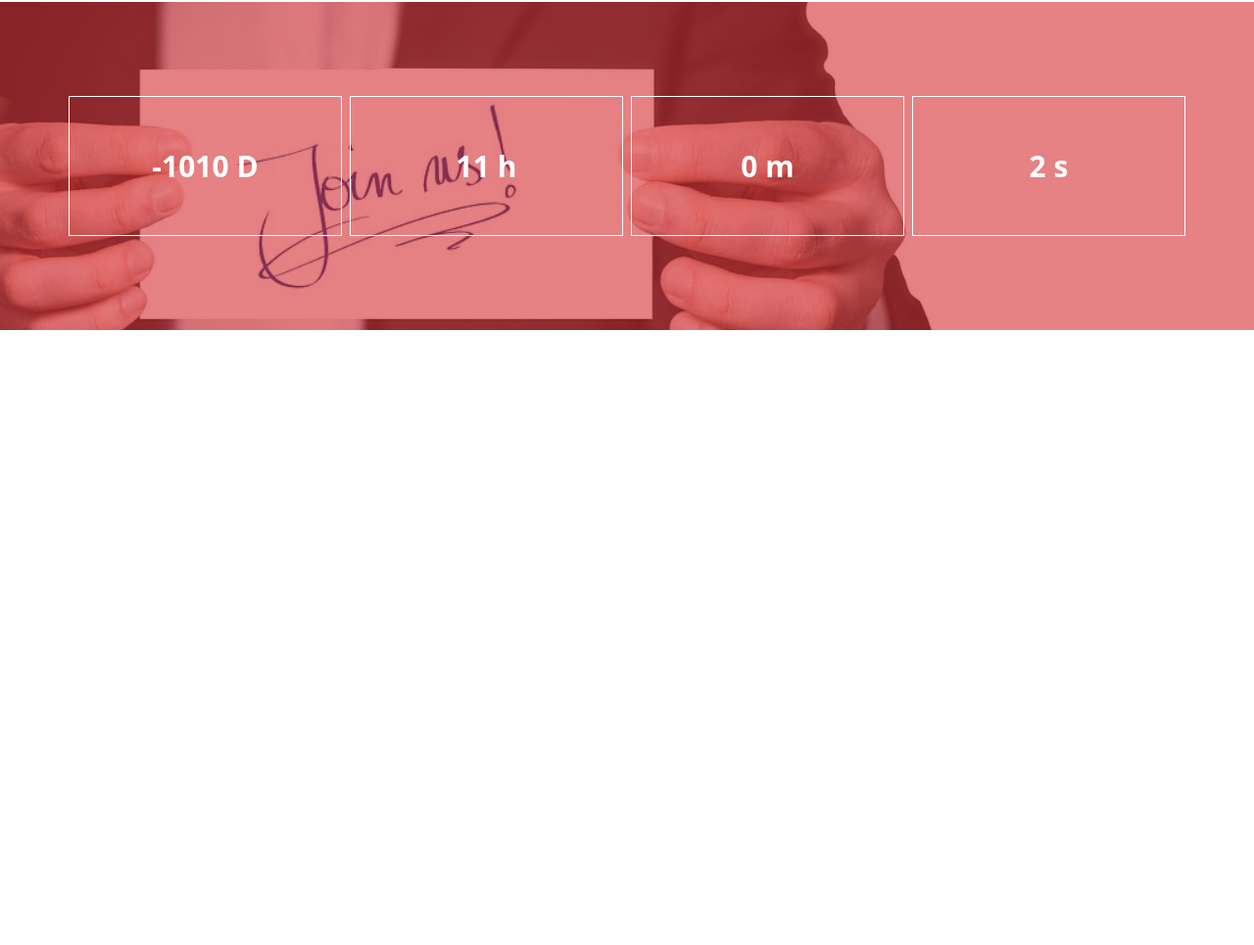
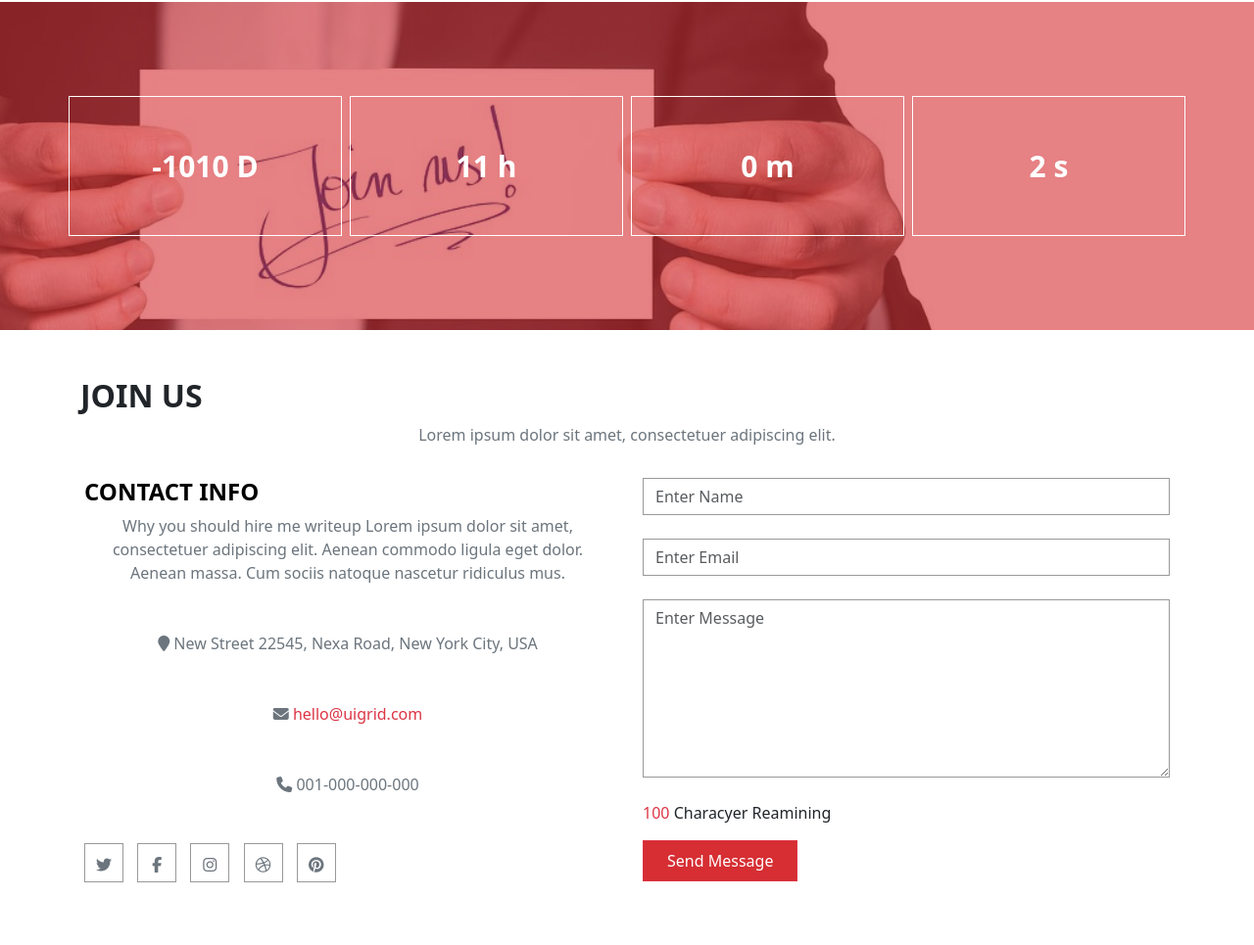
Before and after one commit to maiallam57/Egyption-Party, a plain HTML site: page index.html in a window 1280 px wide. Shown: the part 1364-2329 px from the top of the page at 98% size. Before the commit the page ends 1701 px from the top, so only its background shows below. Drawn offline with Linux system fonts and the light colour scheme.

Commit message:
contactStyle

```diff
--- a/css/style.css
+++ b/css/style.css
@@ -2,6 +2,8 @@
     --white: #fff;
     --bg-header: rgba(214, 46, 51, 0.6);
     --black: black;
+    --gray: #999;
+    --red: #D62E33;
 }
 
 
@@ -59,3 +61,33 @@
     font-weight: 500;
     font-size: 30px;
 }
+
+
+/* ! =================== CONTACT =================== */
+#contact h3 {
+    font-size: 1.5rem;
+}
+
+.social-list i {
+    margin-right: 10px;
+    border: 1px solid var(--gray);
+    width: 40px;
+    height: 40px;
+    line-height: 42px;
+    cursor: pointer;
+}
+
+.social-list i:hover {
+    background-color: var(--red);
+
+}
+
+input,
+textarea {
+    --bs-border-color: var(--gray);
+    --bs-border-radius: 0;
+}
+
+button {
+    background-color: var(--red) !important;
+}
--- a/index.html
+++ b/index.html
@@ -9,6 +9,8 @@
         <title>Egyption Party | Mai Allam</title>
     </head>
     <body>
+
+        <!-- =================== HEADER =================== -->
         <section id="header">
 
             <div class="position-relative">
@@ -24,6 +26,7 @@
 
         </section>
 
+        <!-- =================== SINGERS =================== -->
         <section id="singer"
             class="container w-50 text-center mx-auto my-5 py-5">
             <h3>ٍSinger one</h3>
@@ -47,14 +50,12 @@
             </div>
         </section>
 
+        <!-- =================== COUNT =================== -->
         <section id="count">
-
             <div class="count-overlay position-relative w-100">
-
                 <div class="container text-white text-center py-5">
                     <div
                         class="row gap-2 py-5">
-
                         <div class="col tim p-5">
                             <span id="days"> <strong>-1010 D</strong></span>
                         </div>
@@ -70,13 +71,81 @@
                         <div class="col tim p-5">
                             <span id="seconds"><strong>2 s</strong></span>
                         </div>
-
                     </div>
                 </div>
+            </div>
+        </section>
 
+        <!-- =================== CONTACT =================== -->
+        <section id="contact">
+            <div class="container py-5">
+                <div class="title">
+                    <h2><strong>JOIN US</strong></h2>
+                    <p class="text-center text-secondary">Lorem ipsum dolor sit
+                        amet,
+                        consectetuer adipiscing
+                        elit.</p>
+                </div>
+
+                <div class="row">
+                    <div class="col-md-6 text-secondary p-3">
+                        <h3 class="text-black">
+                            <strong>CONTACT INFO</strong>
+                        </h3>
+                        <p class="text-center mb-5">
+                            Why you should hire me writeup Lorem ipsum dolor sit
+                            amet, consectetuer adipiscing elit. Aenean commodo
+                            ligula eget dolor. Aenean massa. Cum sociis natoque
+                            nascetur ridiculus mus.
+                        </p>
+
+                        <div class="icons text-center">
+                            <p class="mb-5"><i class="fa fa-map-marker"></i> New
+                                Street
+                                22545, Nexa Road, New York City, USA</p>
+                            <p class="mb-5 text-danger"><i
+                                    class="fa fa-envelope text-secondary"></i>
+                                hello@uigrid.com</p>
+                            <p class="mb-5"><i class="fa fa-phone"></i>
+                                001-000-000-000</p>
+                        </div>
+
+                        <div class="social-list">
+                            <i class="fab fa-twitter fa-fw text-center"></i>
+                            <i class="fab fa-facebook-f fa-fw text-center"></i>
+                            <i class="fab fa-instagram fa-fw text-center"></i>
+                            <i class="fab fa-dribbble fa-fw text-center"></i>
+                            <i class="fab fa-pinterest fa-fw text-center"></i>
+                        </div>
 
                     </div>
 
+                    <div class="col-md-6 p-3">
+
+                        <div>
+                            <input type="text" class="form-control mb-4"
+                                placeholder="Enter Name">
+
+                            <input type="email" class="form-control mb-4"
+                                placeholder="Enter Email">
+
+                            <textarea class="form-control mb-4 w-100" rows="7"
+                                placeholder="Enter Message"></textarea>
+
+                            <span id="remainedChars"
+                                class="text-danger mb-3">100</span> Characyer
+                            Reamining
+
+                            <button type="submit"
+                                class="d-block btn btn-danger rounded-0 mt-3 p-2 px-4">Send
+                                Message</button>
+                        </div>
+
+                    </div>
+
+                </div>
+
+            </div>
         </section>
 
         <script src="js/bootstrap.bundle.min.js"></script>
```
Lines whose indentation alone changed are shown as unchanged.
